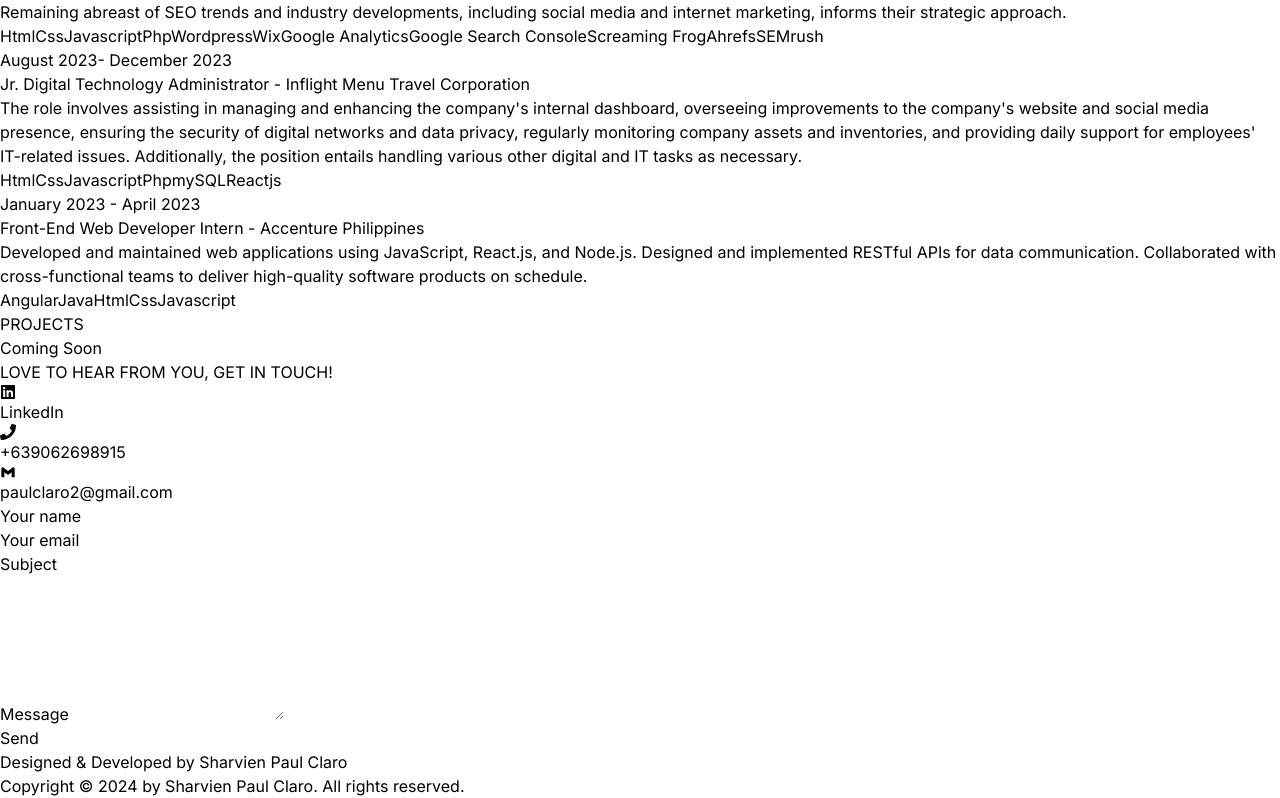
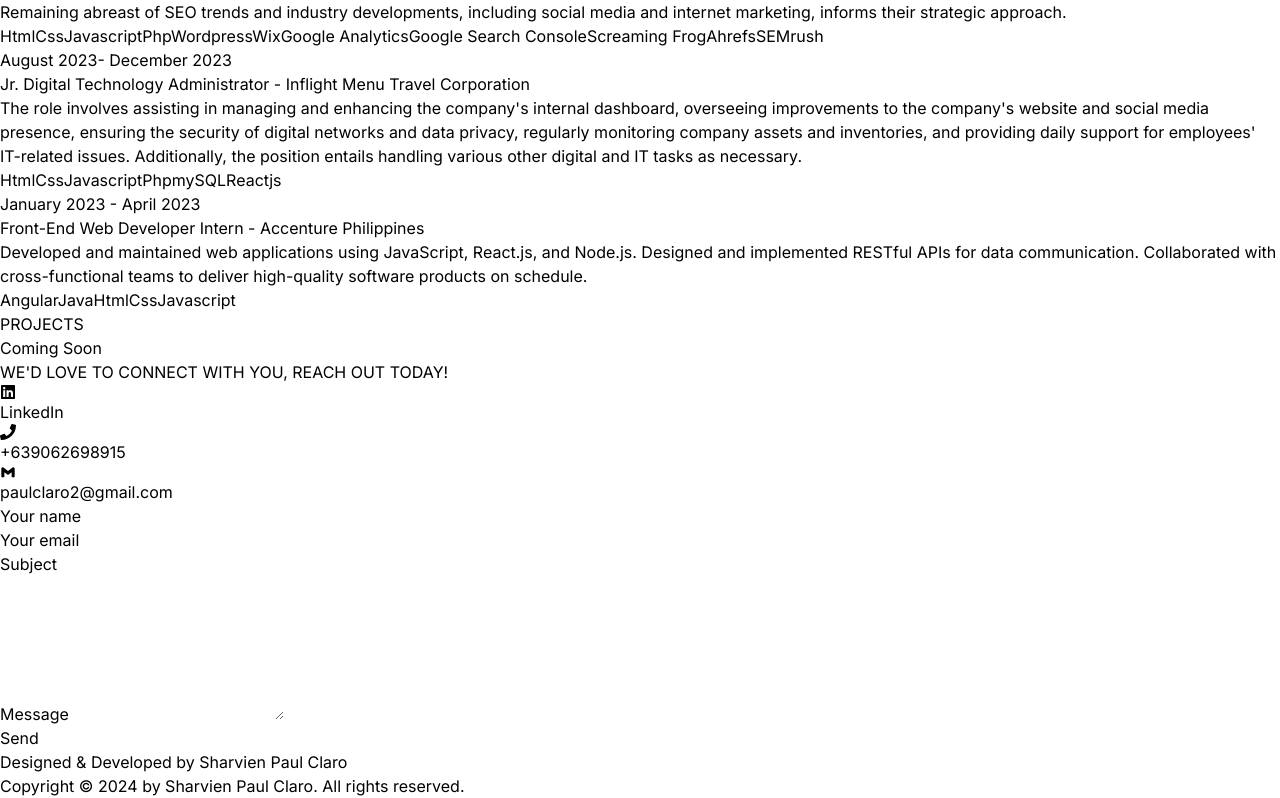
Before and after one commit to Sharvs-04/Sharvs-Web-Portfolio, a React (Vite) app: page / in a window 1280 px wide. Shown: the part 4048-4846 px from the top of the page. Built offline with nearby package versions, Linux system fonts and the light colour scheme.

Commit message:
contact me update

```diff
--- a/src/components/Contactme.jsx
+++ b/src/components/Contactme.jsx
@@ -44,7 +44,7 @@ const ContactForm = () => {
             className="max-w-xl w-full lg:w-1/2 mx-auto lg:mx-0 lg:mr-auto lg:pl-10 lg:order-1 lg:text-left text-center xl:mr-28">
                 <div className="flex flex-col items-start pb-16">
                     <h2 className="my-10 lg:my-16 text-4xl lg:text-5xl font-bold tracking-wide text-white">
-                        LOVE TO HEAR FROM YOU,<span className="text-blue-500"> GET IN TOUCH!</span>
+                        WE'D LOVE TO CONNECT WITH YOU,<span className="text-blue-500"> REACH OUT TODAY!</span>
                     </h2>
                     <p className="text-lg text-neutral-500 mb-4 lg:mb-6">
                         <a href="https://www.linkedin.com/in/sharvien-paul-claro/" className="flex items-center text-white">
```
